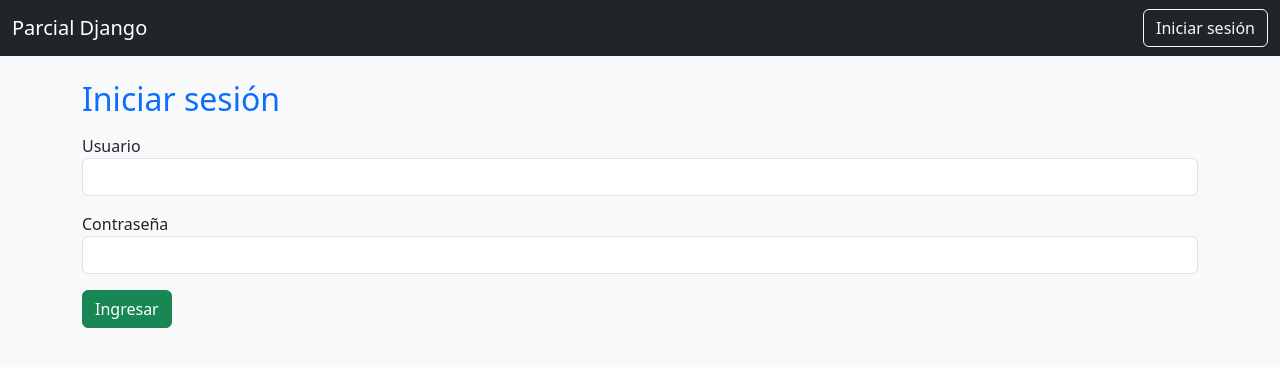
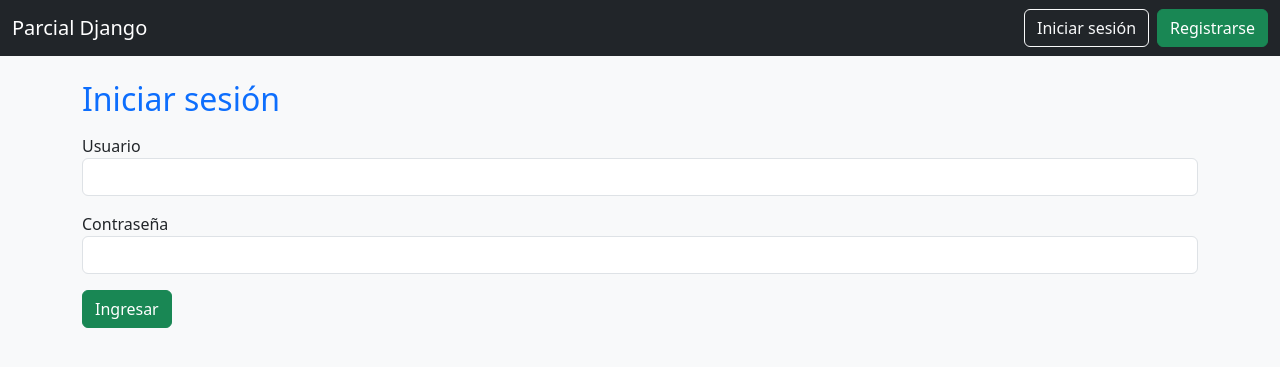
Before and after one commit to Lautarocoman12/parcial-django, a Django app: page /cuentas/login/ in a window 1280 px wide. Shown: the top 367 px of the page. Run offline with Django 4.2, Linux system fonts and the light colour scheme.

Commit message:
Actualizo base.html y sistema de registro

```diff
--- a/parcial_django/templates/base.html
+++ b/parcial_django/templates/base.html
@@ -12,17 +12,19 @@
 <nav class="navbar navbar-expand-lg navbar-dark bg-dark mb-4">
     <div class="container-fluid">
         <a class="navbar-brand" href="#">Parcial Django</a>
+
         <div class="d-flex">
             {% if user.is_authenticated %}
                 <span class="navbar-text me-3">Hola, {{ user.username }}</span>
                 <a href="{% url 'cuentas:logout' %}" class="btn btn-outline-light">Cerrar sesión</a>
             {% else %}
-        <a href="{% url 'cuentas:login' %}" class="btn btn-outline-light">Iniciar sesión</a>
+                <a href="{% url 'cuentas:login' %}" class="btn btn-outline-light me-2">Iniciar sesión</a>
+                <a href="{% url 'cuentas:registro' %}" class="btn btn-success">Registrarse</a>
             {% endif %}
         </div>
-
     </div>
 </nav>
+
 
     <div class="container">
         {% block content %}{% endblock %}
```
Lines whose indentation alone changed are shown as unchanged.
